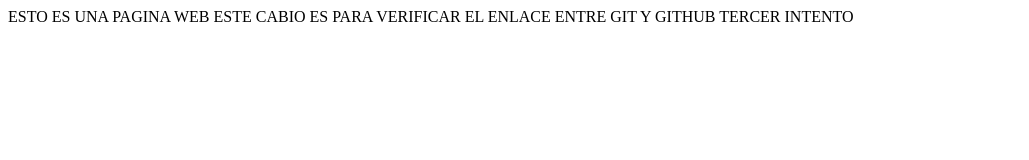
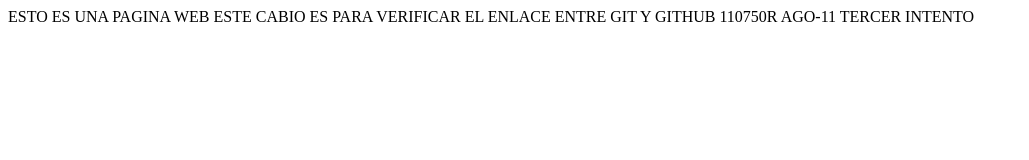
Before and after one commit to landsmart/exampletest, a plain HTML site: page index.html in a window 1280 px wide. Shown: the whole page, without its empty margins (0-1029 px from the left). Drawn offline with Linux system fonts and the light colour scheme.

Commit message:
fecha 110750R AGO-22

```diff
--- a/index.html
+++ b/index.html
@@ -3,5 +3,7 @@ ESTO ES UNA PAGINA WEB
 
 ESTE CABIO ES PARA VERIFICAR EL ENLACE ENTRE GIT Y GITHUB
 
+110750R AGO-11
+
 TERCER INTENTO
 </html>
```
